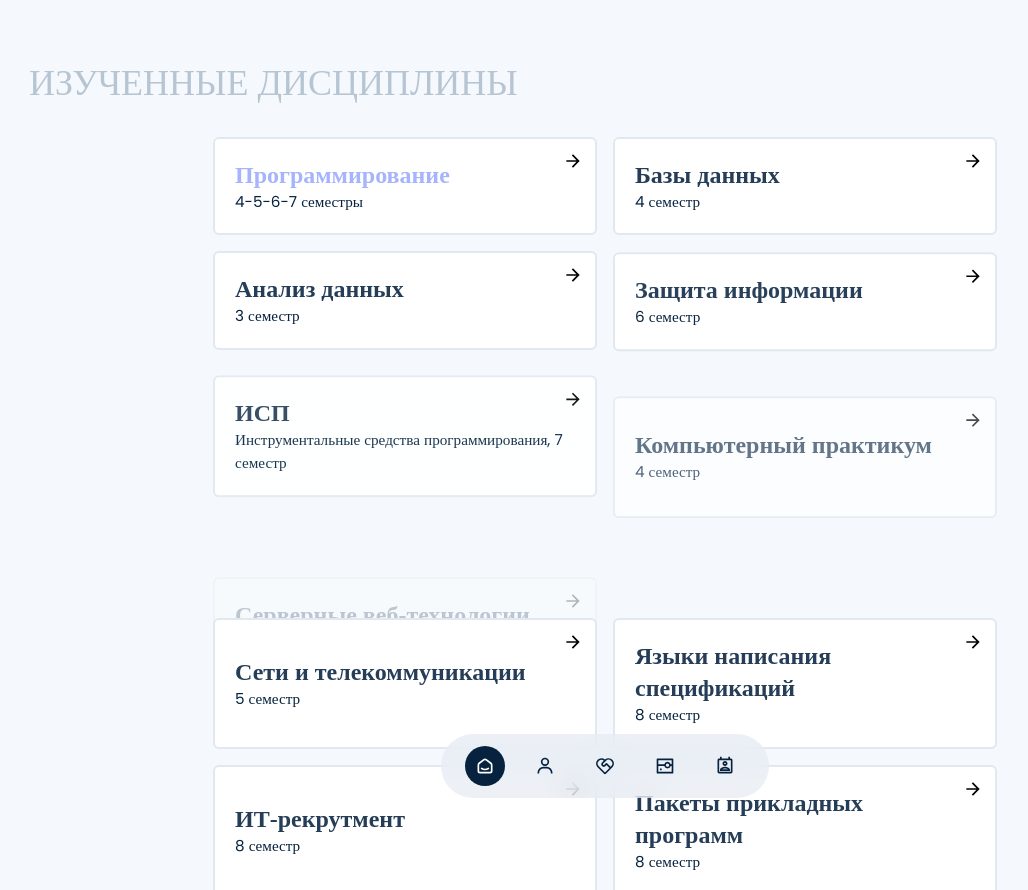
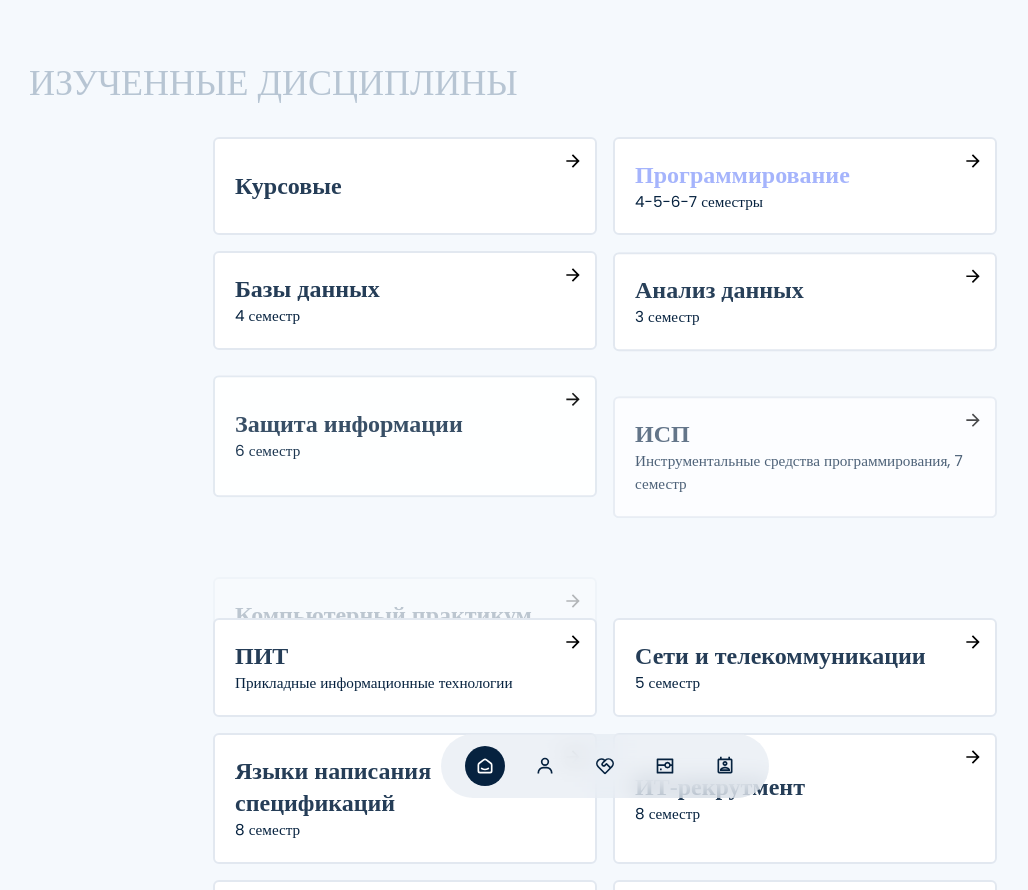
Before and after one commit to tantarin/my, a React (Vite) app: page / in a window 1280 px wide. Shown: the part 802-1692 px from the top of the page, without its empty margins (35-1063 px from the left). Built offline with nearby package versions, Linux system fonts and the light colour scheme; a web font is replaced by a local one.

Commit message:
изменена ссылка

```diff
--- a/src/Content.js
+++ b/src/Content.js
@@ -77,6 +77,11 @@ export const content = {
   skills: {
     subtitle: "ИЗУЧЕННЫЕ ДИСЦИПЛИНЫ",
     skills_content: [
+      {
+        name: "Курсовые",
+        para: "",
+        link: 'https://disk.yandex.ru/d/K1tOh-V4Q2sKsw',
+      },
       {
         name: "Программирование",
         para: "4-5-6-7 семестры",
```
